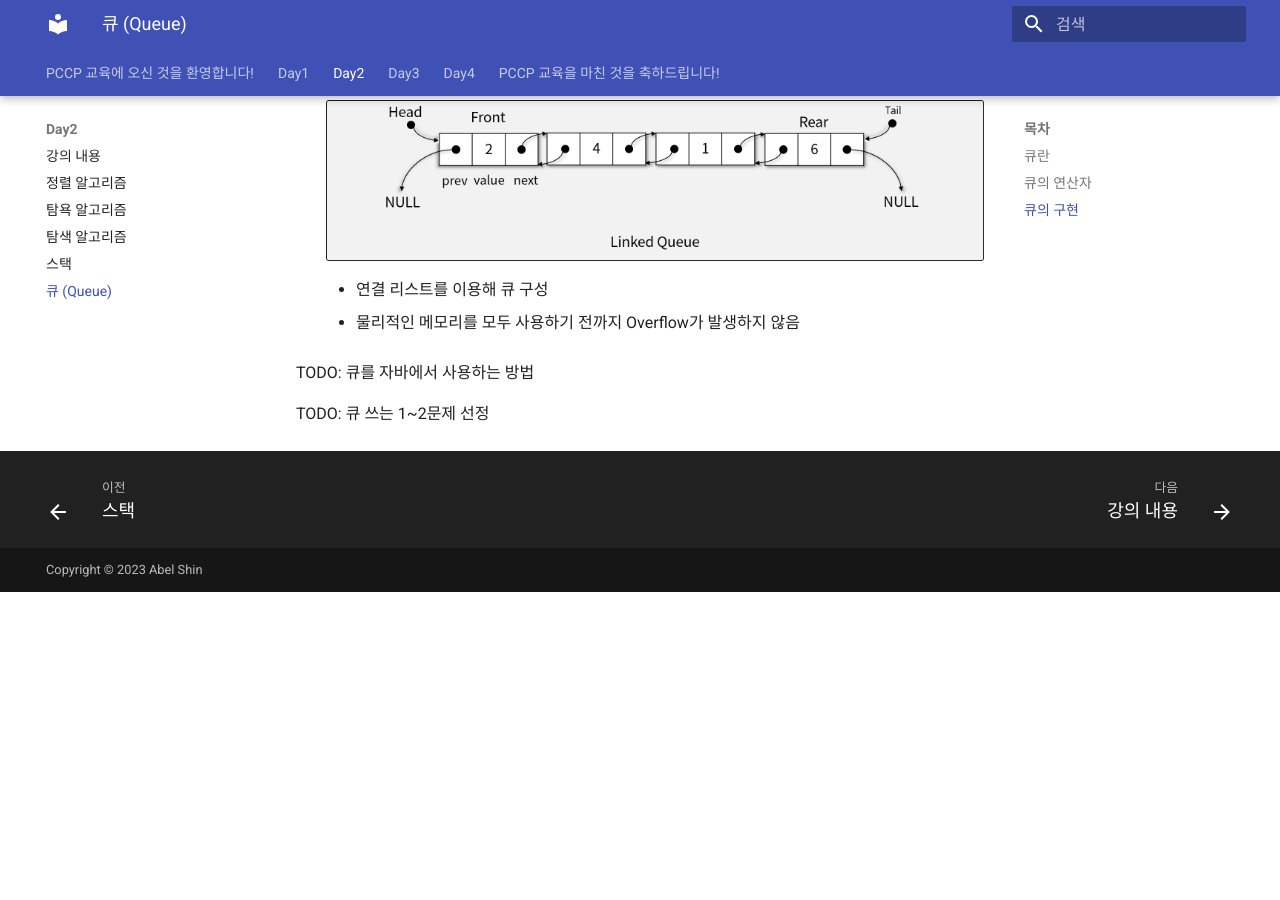
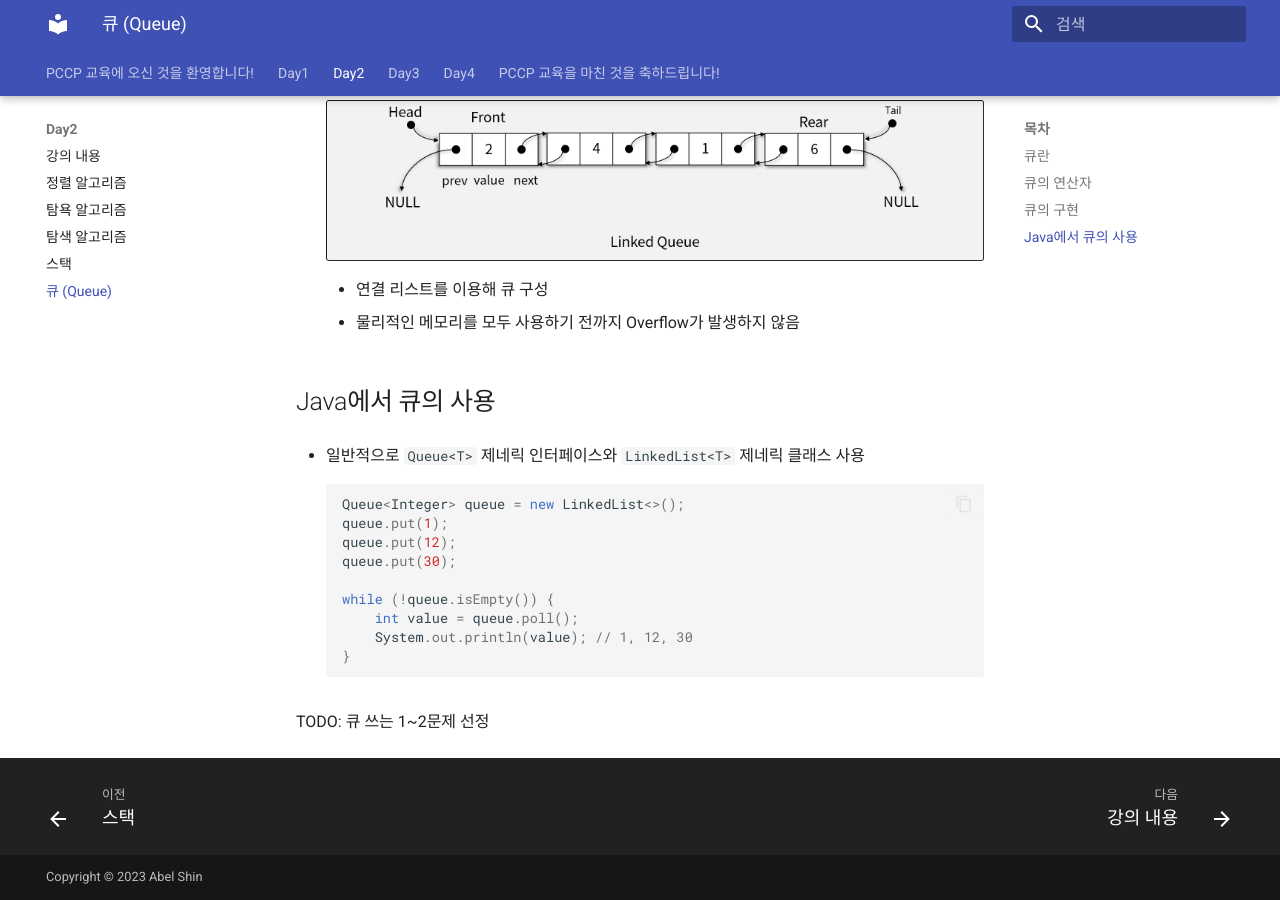
Before and after one commit to abel-shin/pccp-java, an MkDocs documentation site: the page built from docs/day2/section6.md, in a window 1280 px wide and 900 px high, scrolled down 1810 px. Built offline with MkDocs 1.6.1 and Material for MkDocs 9.7.7, drawn with Linux system fonts in a browser that asks for light colours; before the commit the page ends 2402 px from its top, so only the background shows below that.

Commit message:
updated whole lot more

````diff
--- a/docs/day2/section6.md
+++ b/docs/day2/section6.md
@@ -34,6 +34,20 @@
     - 물리적인 메모리를 모두 사용하기 전까지 Overflow가 발생하지 않음
 
 
-TODO: 큐를 자바에서 사용하는 방법
+## Java에서 큐의 사용
+
+- 일반적으로 `Queue<T>` 제네릭 인터페이스와 `LinkedList<T>` 제네릭 클래스 사용
+
+    ``` java
+    Queue<Integer> queue = new LinkedList<>();
+    queue.put(1);
+    queue.put(12);
+    queue.put(30);
+
+    while (!queue.isEmpty()) {
+        int value = queue.poll();
+        System.out.println(value); // 1, 12, 30
+    }
+    ```
 
 TODO: 큐 쓰는 1~2문제 선정
````
